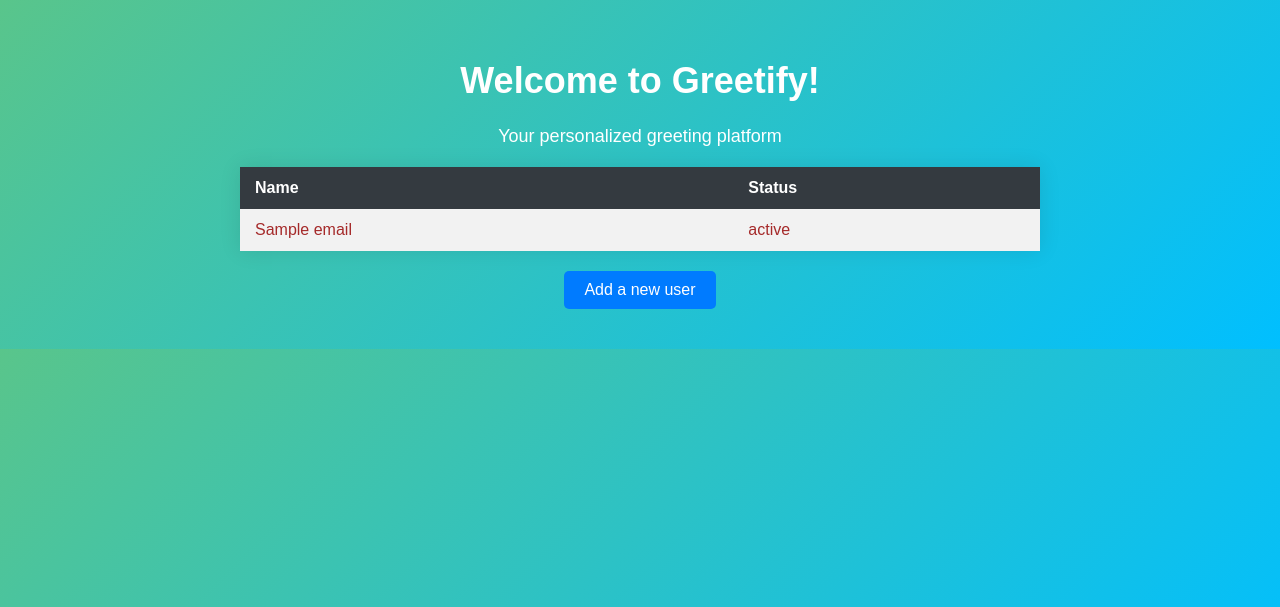
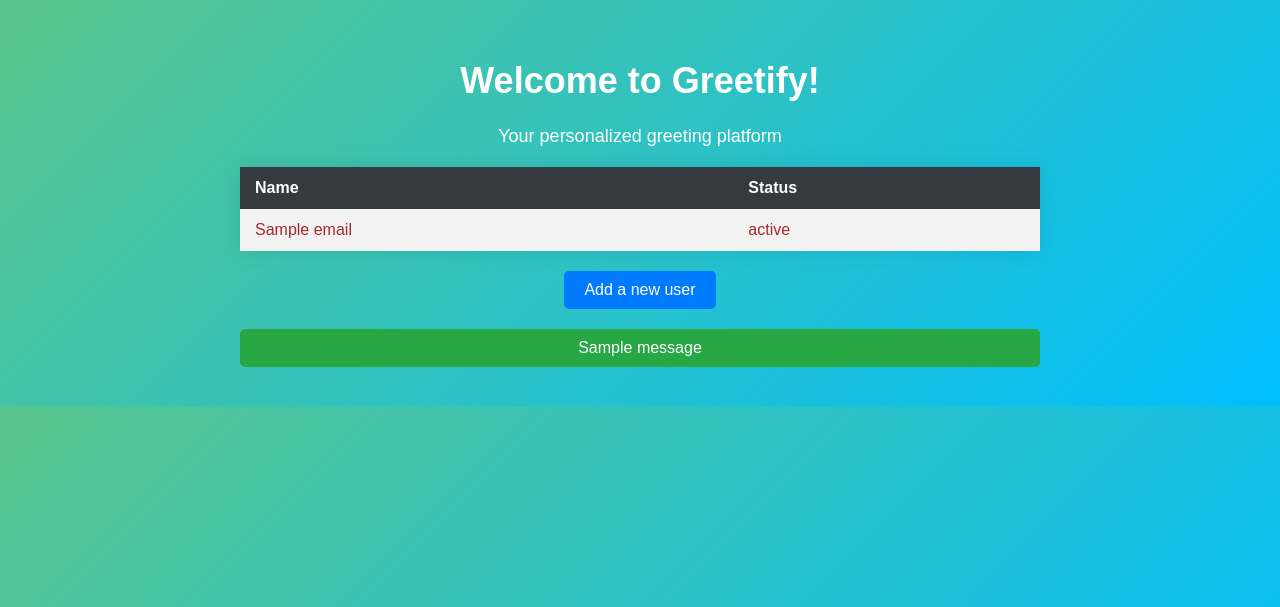
Before and after one commit to itsabhi-nav/dbms-flutterssss, a Flask app: template templates/index.html in a window 1280 px wide. Shown: the top 607 px of the page. Run offline with Flask 3, Linux system fonts and the light colour scheme; the template is opened without the code that fills it: most values are stand-ins (such as "Sample title", 1, 10 or a date in 2020); one stand-in notice (Sample message) is shown.

Commit message:
second commit

```diff
--- a/app.py
+++ b/app.py
@@ -3,7 +3,7 @@ import pandas as pd
 import datetime
 import re
 from dotenv import load_dotenv
-from flask import Flask, render_template, session, request, redirect, url_for
+from flask import Flask, render_template, session, request, redirect, url_for, flash
 from pymongo import MongoClient
 from email_utils import sendEmail
 import pymongo
@@ -96,12 +96,14 @@ def add_user():
         dialogue = request.form['dialogue']
 
         if not re.match(r'^\d{4}-\d{2}-\d{2}$', birthday_str):
-            return "Invalid date format. Please use YYYY-MM-DD format for birthday."
+            flash("Invalid date format. Please use YYYY-MM-DD format for birthday.", "error")
+            return redirect(url_for('index'))
 
         try:
             birthday = datetime.datetime.strptime(birthday_str, "%Y-%m-%d").date()
         except ValueError:
-            return "Invalid date. Please provide a valid date in YYYY-MM-DD format."
+            flash("Invalid date. Please provide a valid date in YYYY-MM-DD format.", "error")
+            return redirect(url_for('index'))
 
         birthday_datetime = datetime.datetime.combine(birthday, datetime.datetime.min.time())
 
@@ -111,7 +113,8 @@ def add_user():
 
         existing_data = collection.find_one({"Name": name, "Email": email})
         if existing_data:
-            return "Data already exists in the database. Cannot add duplicate entries."
+            flash("Data already exists in the database. Cannot add duplicate entries.", "error")
+            return redirect(url_for('index'))
 
         new_user = {
             "Name": name,
@@ -123,6 +126,7 @@ def add_user():
         collection.insert_one(new_user)
         client.close()
 
+        flash("User added successfully.", "success")  # Flash success message
         return redirect(url_for('index'))
     else:
         return render_template('add_user.html')
--- a/insert_data.py
+++ b/insert_data.py
@@ -27,7 +27,7 @@ def insert_data():
         },
         {
             "Name": "Abhi",
-            "Birthday": "1990-03-07",  # Example birthday as string
+            "Birthday": datetime.datetime(1990, 3, 7),  # Use datetime.datetime object for consistency
             "Year": "1990",
             "Email": "abhinavkumard.ec21@rvce.edu.in",
             "Dialogue": "Happy Birthday Abhi!"
@@ -46,9 +46,7 @@ def insert_data():
 
         # Check if today is someone's birthday
         today = datetime.datetime.now().strftime("%d-%m")
-        if isinstance(doc['Birthday'], str):
-            doc['Birthday'] = datetime.datetime.strptime(doc['Birthday'], "%Y-%m-%d")
-        bday = doc['Birthday'].strftime("%d-%m")
+        bday = doc['Birthday'].strftime("%d-%m")  # Convert to string for comparison
         if today == bday:
             # Retrieve GMAIL_ID and GMAIL_PSWD from environment variables
             GMAIL_ID = os.getenv('GMAIL_ID')
--- a/templates/index.html
+++ b/templates/index.html
@@ -77,6 +77,20 @@
                 padding: 10px;
             }
         }
+
+        .alert {
+            padding: 10px;
+            margin-bottom: 20px;
+            border-radius: 5px;
+        }
+
+        .alert-success {
+            background-color: #28a745;
+        }
+
+        .alert-error {
+            background-color: #dc3545;
+        }
     </style>
 </head>
 <body>
@@ -96,6 +110,16 @@
             {% endfor %}
         </table>
         <button onclick="window.location.href='/add_user'">Add a new user</button>
+
+        {% with messages = get_flashed_messages(with_categories=true) %}
+          {% if messages %}
+            {% for category, message in messages %}
+              <div class="alert alert-{{ category }}">
+                {{ message }}
+              </div>
+            {% endfor %}
+          {% endif %}
+        {% endwith %}
     </div>
 </body>
 </html>
```
Also changed, not shown: 1 other file.
